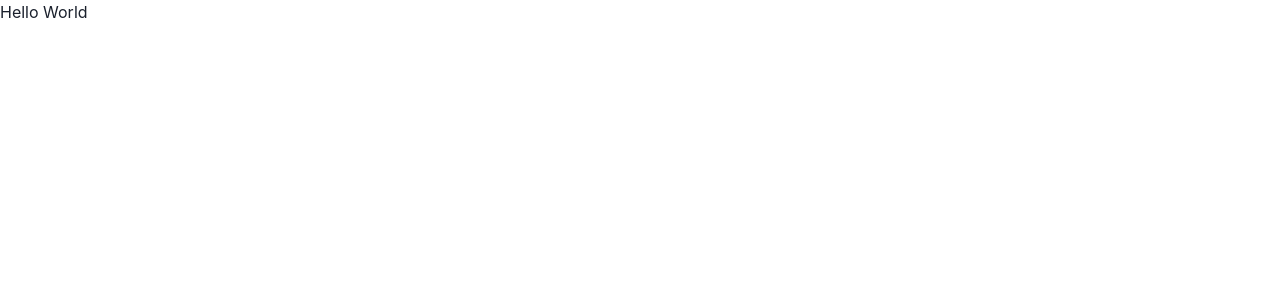
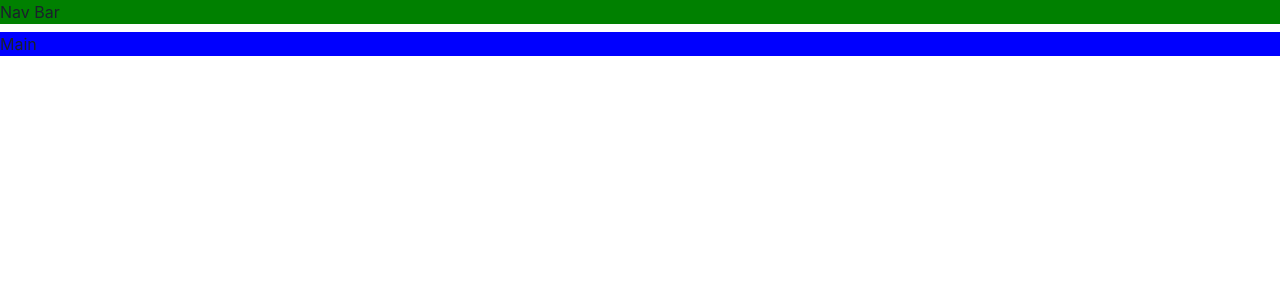
Before and after one commit to Sumanani/GSIV23_BaraniKumar_Bandaru, a React (Vite) app: page / in a window 1280 px wide. Shown: the top 300 px of the page. Built offline with nearby package versions, Linux system fonts and the light colour scheme.

Commit message:
create a layout.

```diff
--- a/src/App.tsx
+++ b/src/App.tsx
@@ -1,5 +1,16 @@
-import { Text } from "@chakra-ui/react";
+import { Box, VStack } from "@chakra-ui/react";
 
-const App = () => <Text>Hello World</Text>;
+const App = () => {
+  return (
+    <VStack alignItems="flex-start" width="100vw">
+      <Box width="100%" backgroundColor="green">
+        Nav Bar
+      </Box>
+      <Box width="100%" backgroundColor="blue">
+        Main
+      </Box>
+    </VStack>
+  );
+};
 
 export default App;
```
